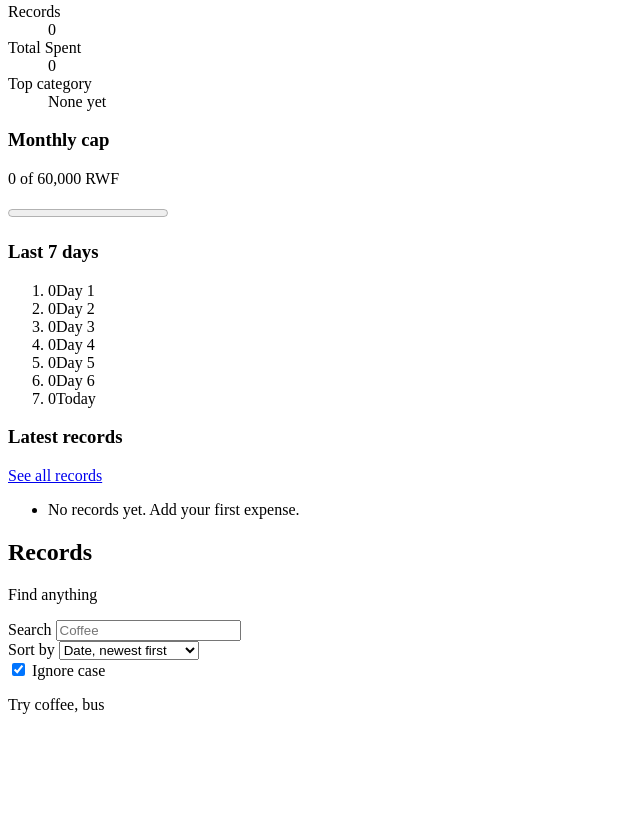
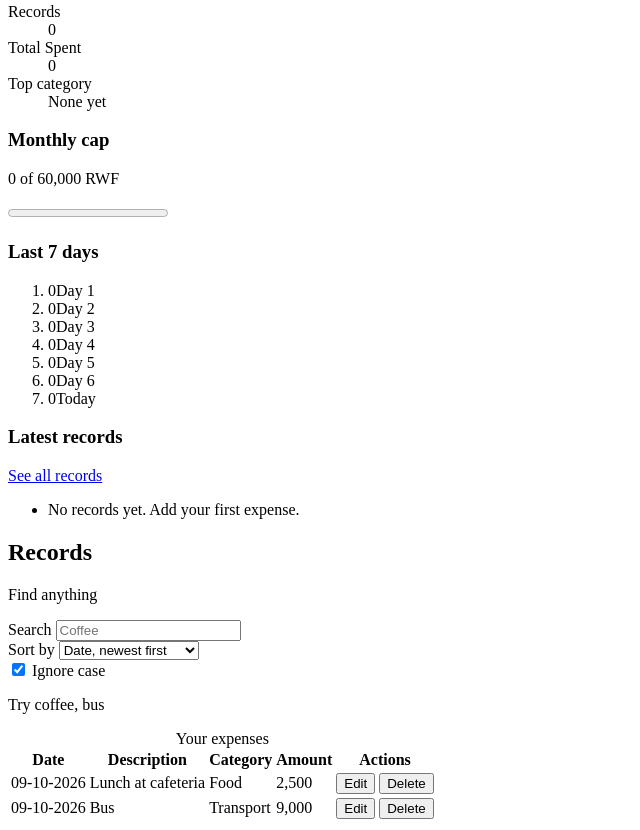
Before and after one commit to akagermain/Student_finance_tracker_summative, a plain HTML site: page index.html in a window 1280 px wide. Shown: the part 6408-7238 px from the top of the page, without its empty margins (0-640 px from the left). Before the commit the page ends 7138 px from the top, so only its background shows below. Drawn offline with Linux system fonts and the light colour scheme.

Commit message:
Modify records page in index file

```diff
--- a/index.html
+++ b/index.html
@@ -136,8 +136,47 @@
                 <p id="search-status" class="status" role="status"></p>
             </div>
 
+            <div class="table-wrap">
+                <table class="records-table">
+                    <caption class="sr-only">Your expenses</caption>
+                    <thead>
+                        <tr>
+                            <th scope="col">Date</th>
+                            <th scope="col">Description</th>
+                            <th scope="col">Category</th>
+                            <th scope="col" class="num">Amount</th>
+                            <th scope="col">Actions</th>
+                        </tr>
+                    </thead>
 
+                    <tbody id="records-body">
+                        <tr>
+                            <td data-label="Date" class="mono">09-10-2026</td>
+                            <td data-label="Description">Lunch at cafeteria</td>
+                            <td data-label="Category"><span class="chip">Food</span></td>
+                            <td data-label="Amount" class="num mono">2,500</td>
+                            <td data-label="Actions" class="actions">
+                                <button type="button" class="btn btn-small btn-outline" aria-label="Edit Lunch at cafeteria">Edit</button>
+                                <button type="button" class="btn btn-small btn-danger" aria-label="Delete Lunch at cafeteria">Delete</button>
+                            </td>
+                        </tr>
+
+                        <tr>
+                            <td data-label="Date" class="mono">09-10-2026</td>
+                            <td data-label="Description">Bus</td>
+                            <td data-label="Category"><span class="chip">Transport</span></td>
+                            <td data-label="Amount" class="num mono">9,000</td>
+                            <td data-label="Actions" class="actions">
+                                <button type="button" class="btn btn-small btn-outline" aria-label="Edit bus pass">Edit</button>
+                                <button type="button" class="btn btn-small btn-danger" aria-label="Delete bus pass">Delete</button>
+                            </td>
+                        </tr>
+                    </tbody>
+                </table>
+            </div>
          </section>
+
+
     </main>
 </body>
 </html>
```
